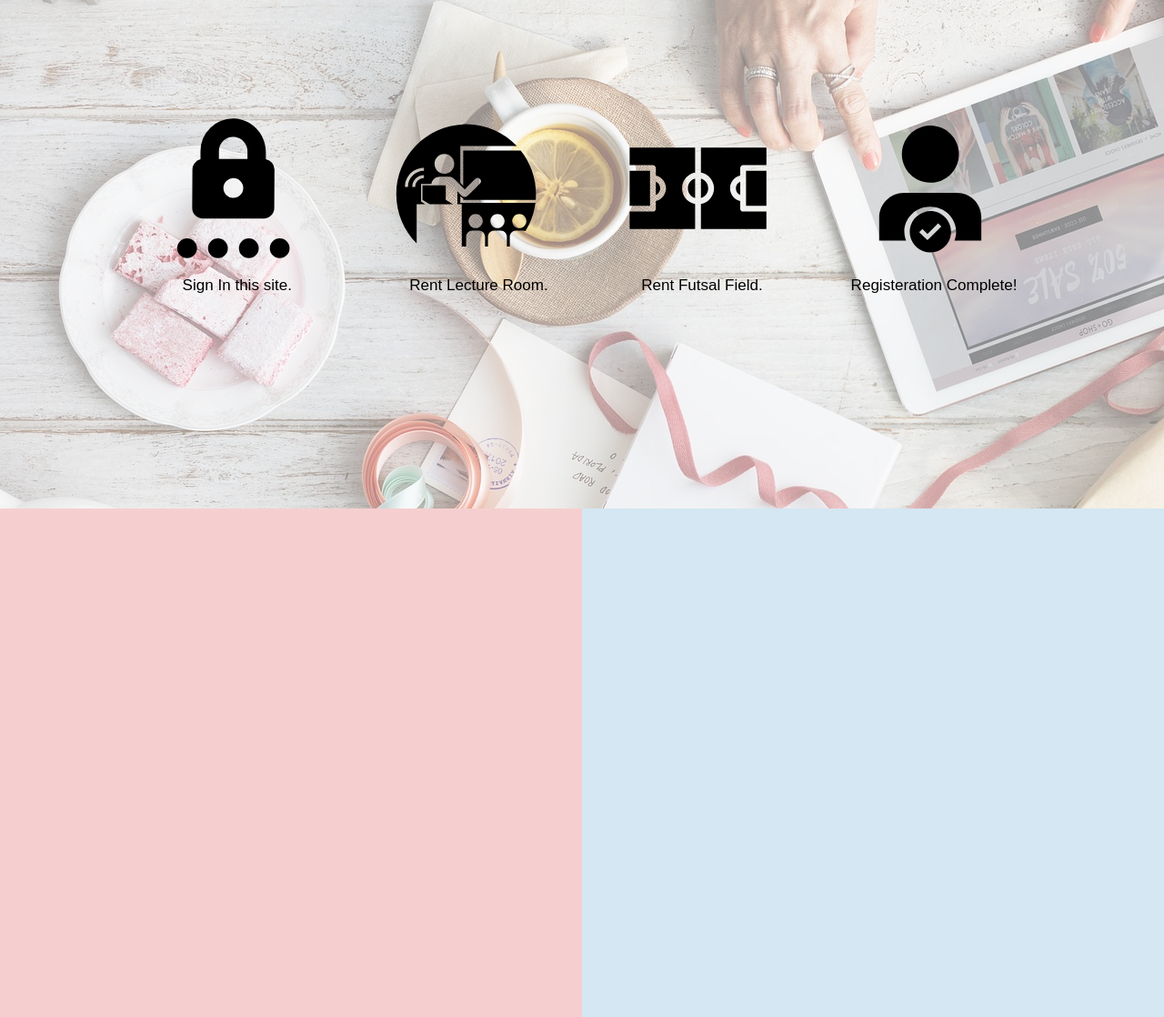
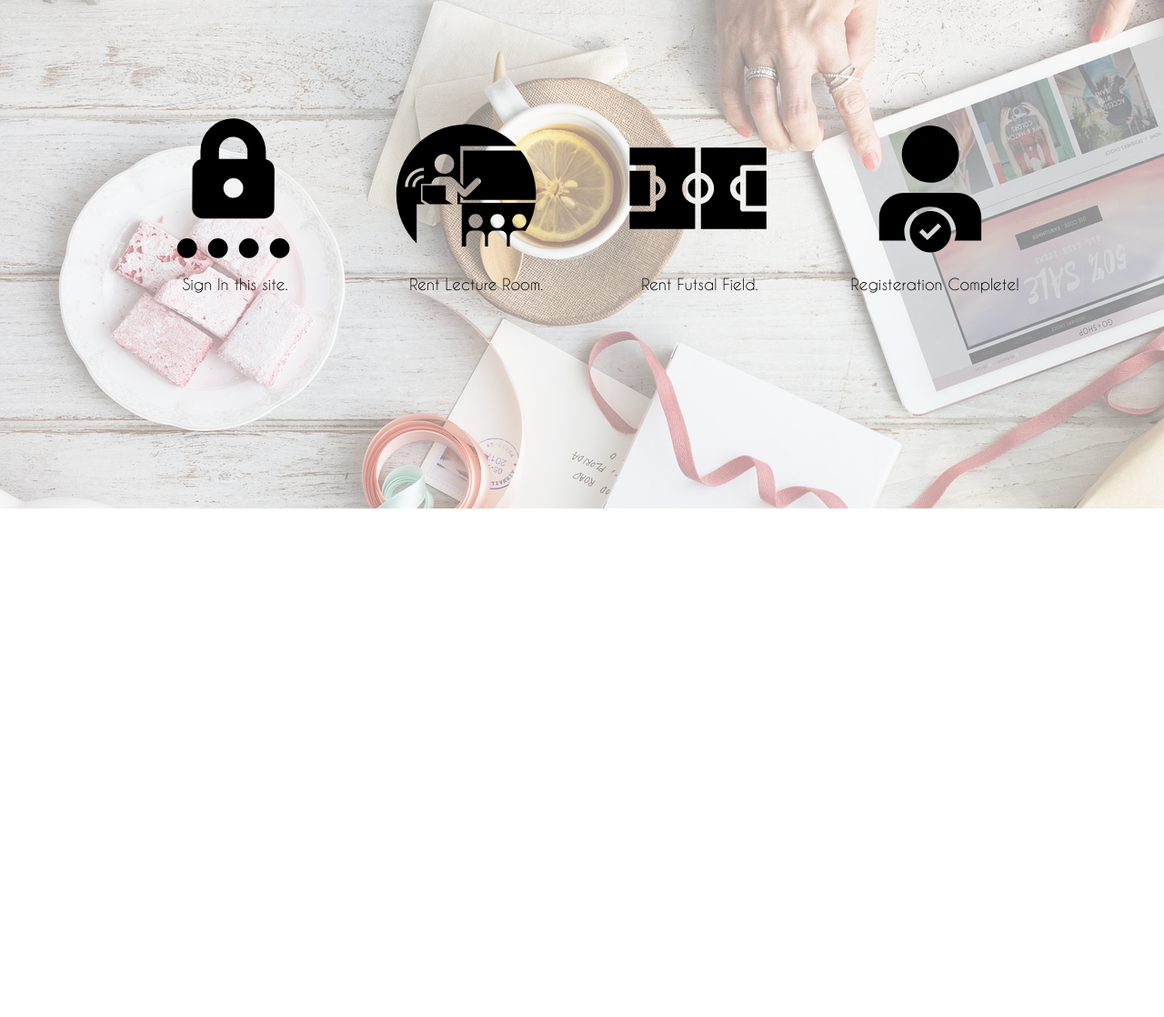
Before and after one commit to wogns0197/WEB-HERS, a PHP site: page /main.html in a window 1280 px wide. Shown: the part 721-1839 px from the top of the page at 91% size. Run offline with PHP 8.4, Linux system fonts and the light colour scheme; some web fonts are replaced.

Commit message:
modify lecture/futsal section and add javascript

```diff
--- a/Front_End/main/main.css
+++ b/Front_End/main/main.css
@@ -15,6 +15,14 @@ body, html{
 @font-face {
   font-family: mylight;
   src: url(font/Existence-Light.otf);
+}
+@font-face {
+  font-family: myheader2;
+  src: url(font/big_noodle_titling.ttf);
+}
+@font-face {
+  font-family: myexplain;
+  src: url(font/CaviarDreams.ttf);
 }
 video{
 	top : 0;
@@ -69,6 +77,9 @@ nav ul li a:hover{
   font-size: 17pt;
   transition: all 0.2s;
 }
+.navfixed{
+  position: fixed;
+}
 .main p{
   font-size: 28pt;
   font-family: mylight;
@@ -121,6 +132,7 @@ nav ul li a:hover{
   padding-left: 2%;
 }
 #about svg text{
+  font-family: myexplain;
   font-size: 8pt;
   text-align: center;
 }
@@ -132,18 +144,56 @@ nav ul li a:hover{
   position: relative;
   height: 70%;
 }
-#lecture{
-  background-color: rgba(235, 159, 159, 0.5);
+/*#lecture{
+  background-color: rgba(235, 159, 159, 0.2);
   height: 100%;
   width: 50%;
   float: left;
 }
 #futsal{
-  background-color: rgba(170, 207, 230, 0.5);
+  background-color: rgba(170, 207, 230, 0.2);
   height: 100%;
   width: 50%;
   float: right;
 }
+.rental h2{
+  font-family: myheader2;
+  font-weight: normal;
+  font-size: 30pt;
+  text-align: center;
+  margin-top: 25%;
+}
+.rental svg{
+  height: 100px;
+  width: auto;
+  display: block;
+  margin-left: auto;
+  margin-right: auto;
+}
+.rental svg:hover{
+  cursor: pointer;
+}
+#lecture_arrow:hover .lech2{
+  margin-top: 10%;
+}
+#lecture .box{
+  overflow: hidden;
+  margin-top: -25%;
+  height: 70%;
+  width: 90%;
+  background-color: rgba(235, 159, 159, 0.3);
+  margin-left: auto;
+  margin-right: auto;
+}
+#futsal .box{
+  overflow: hidden;
+  margin-top: -25%;
+  height: 70%;
+  width: 90%;
+  background-color: rgba(170, 207, 230, 0.3);
+  margin-left: auto;
+  margin-right: auto;
+}*/
 footer{
   background-color: white;
   height: 20%;
--- a/Front_End/main/main.html
+++ b/Front_End/main/main.html
@@ -4,6 +4,7 @@
     <meta charset="utf-8">
     <title>Hanyang Erica Rental Site</title>
     <link rel="stylesheet" href="main.css">
+    <script src="main.js" type="text/javascript"></script>
     <meta name="viewport" content="width=device-width, initial-scale=1.0">
   </head>
   <body>
@@ -66,12 +67,18 @@
     </article>
 
     <article class="rental">
-      <section id="lecture">
-
+      <!-- <section id="lecture">
+        <h2 class="lech2">Rental for Lecture Room</h2>
+        <svg id="lecture_arrow" xmlns="http://www.w3.org/2000/svg" xmlns:xlink="http://www.w3.org/1999/xlink" version="1.1" x="0px" y="0px" viewBox="0 0 100 125" enable-background="new 0 0 100 100" xml:space="preserve"><path d="M94.612,27.199l-0.353-0.347L50.776,70.176c-0.344,0.514-1.206,0.514-1.723,0L5.734,26.852L5.39,27.199  c-0.52,0.517-0.52,1.214,0,1.729l43.664,43.83c0.517,0.52,1.379,0.52,1.723,0l43.836-43.83  C95.129,28.414,95.129,27.716,94.612,27.199z"/>
+        </svg>
+        <div class="box"></div>
       </section>
       <section id="futsal">
-
-      </section>
+        <h2>Rental for Futsal Field</h2>
+        <svg id="fulsal_arrow" xmlns="http://www.w3.org/2000/svg" xmlns:xlink="http://www.w3.org/1999/xlink" version="1.1" x="0px" y="0px" viewBox="0 0 100 125" enable-background="new 0 0 100 100" xml:space="preserve"><path d="M94.612,27.199l-0.353-0.347L50.776,70.176c-0.344,0.514-1.206,0.514-1.723,0L5.734,26.852L5.39,27.199  c-0.52,0.517-0.52,1.214,0,1.729l43.664,43.83c0.517,0.52,1.379,0.52,1.723,0l43.836-43.83  C95.129,28.414,95.129,27.716,94.612,27.199z"/>
+        </svg>
+        <div class="box"></div>
+      </section> -->
     </article>
 
     <footer id="contact">
```
Also changed, not shown: 2 other files.
